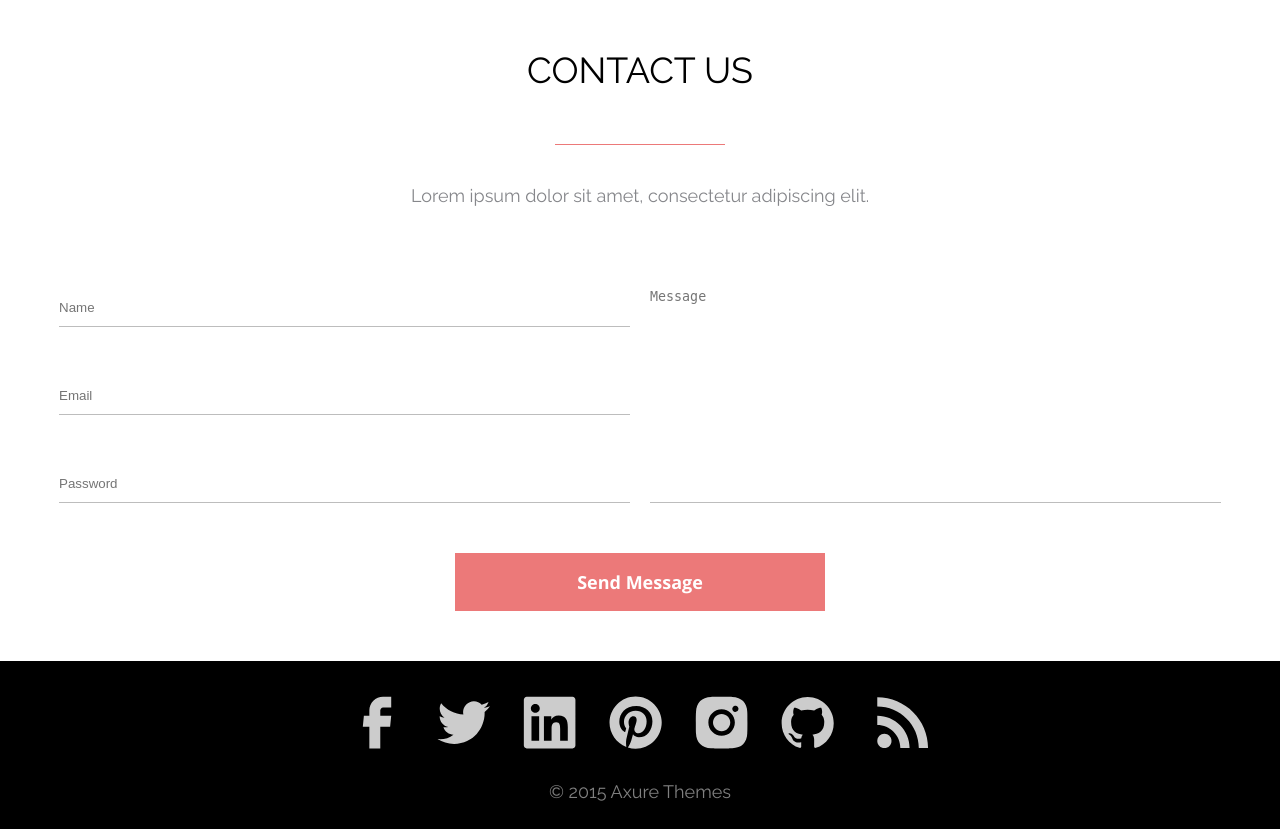
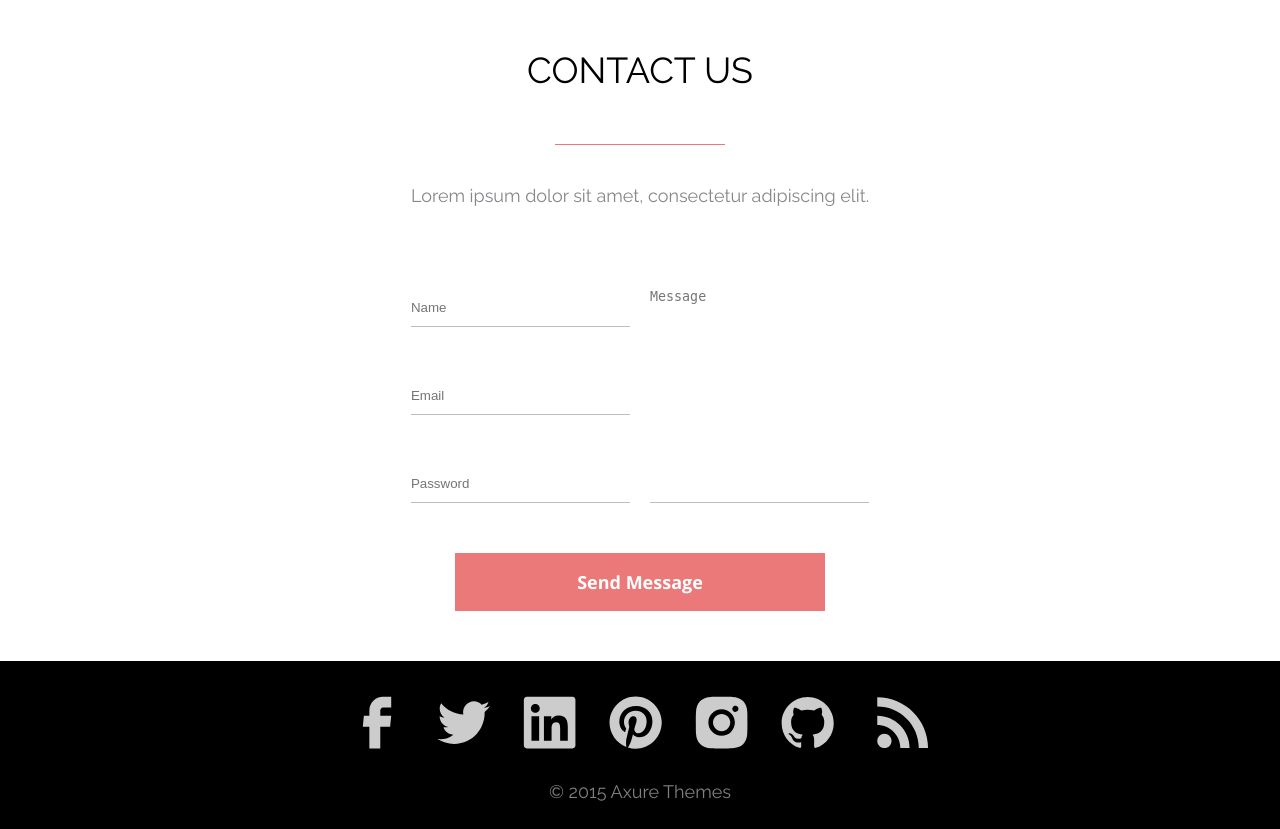
Before and after one commit to Drakyla226/WD13-onl-oleg-solodov, a PHP site: page /homework-7/index.html in a window 1280 px wide. Shown: the part 4471-5300 px from the top of the page. Run offline with PHP 8.4, Linux system fonts and the light colour scheme.

Commit message:
create adaptive

```diff
--- a/homework-7/assets/css/style.css
+++ b/homework-7/assets/css/style.css
@@ -901,10 +901,6 @@ main::before {
     grid-gap: 50px 20px;
 }
 
-.form-input {
-    width: 571px;
-}
-
 .form-input input {
     width: 100%;
 }
```
